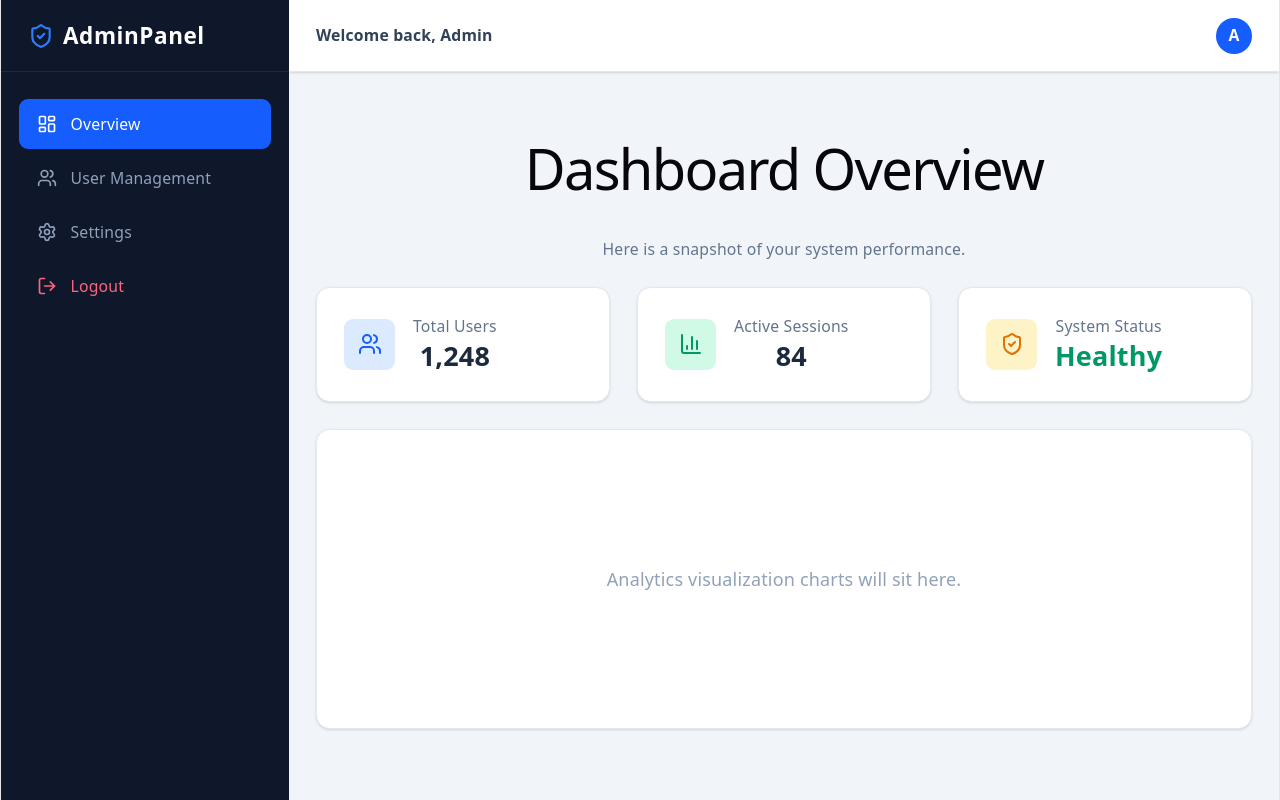
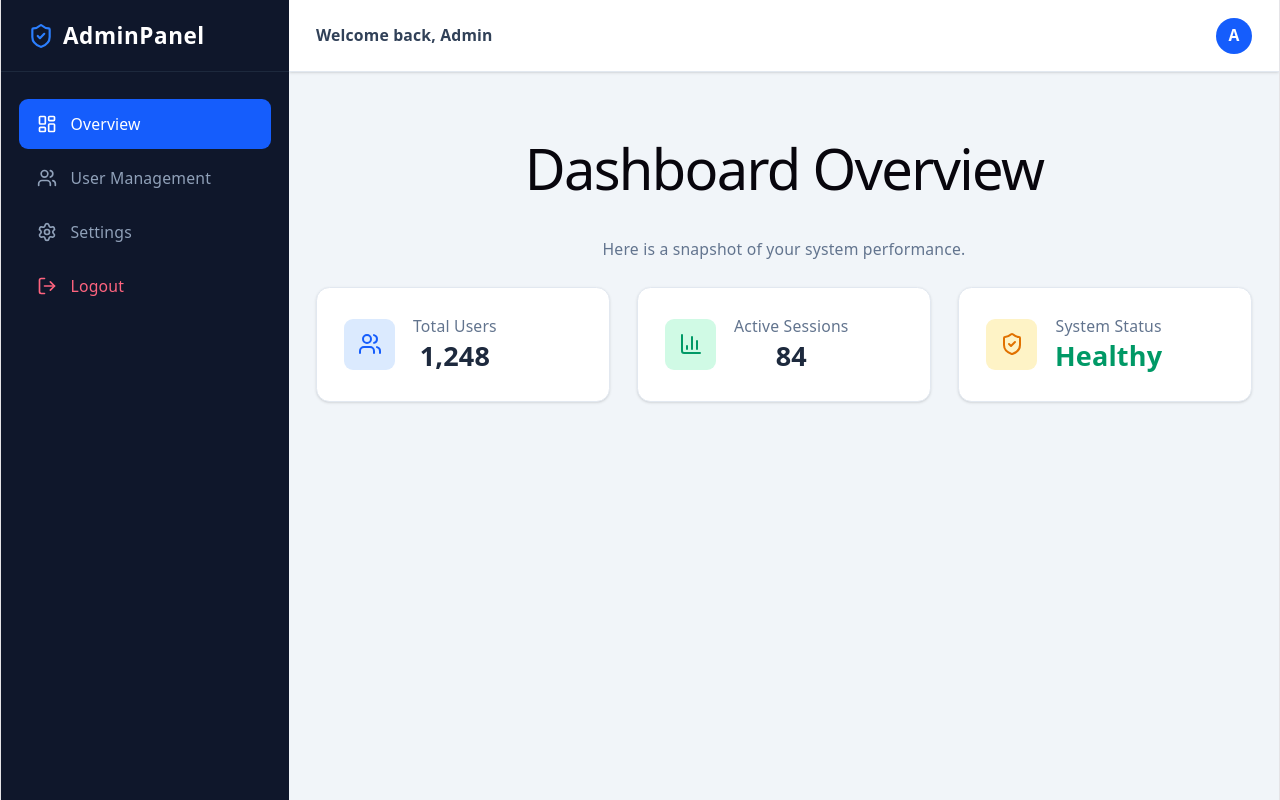
Before and after one commit to charan1104/admin-pannel, a React app in the folder frontend/: page /dashboard in a window 1280 px wide. Built offline with nearby package versions, Linux system fonts and the light colour scheme; the HTML template or start-up script is replaced by a standard one.

Commit message:
hidegrpah dummy data

```diff
--- a/frontend/src/components/Dashboard.jsx
+++ b/frontend/src/components/Dashboard.jsx
@@ -106,9 +106,9 @@ export default function Dashboard() {
           </div>
 
           {/* Dummy visual space placeholder for future graphs/data */}
-          <div className="bg-white p-6 rounded-xl shadow-sm border border-slate-200 min-h-[300px] flex items-center justify-center text-slate-400">
+          {/* <div className="bg-white p-6 rounded-xl shadow-sm border border-slate-200 min-h-[300px] flex items-center justify-center text-slate-400">
             Analytics visualization charts will sit here.
-          </div>
+          </div> */}
         </main>
       </div>
     </div>
```
